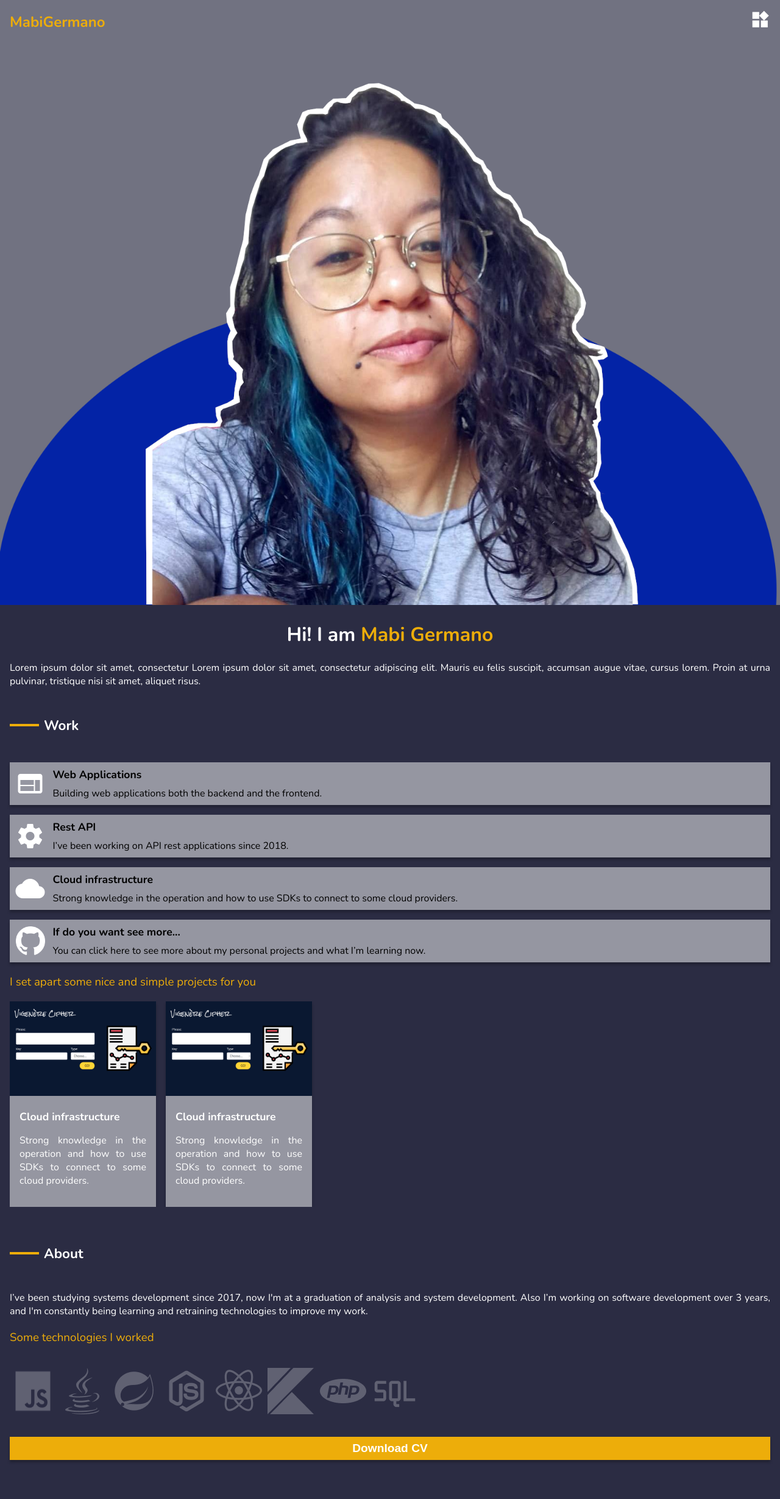
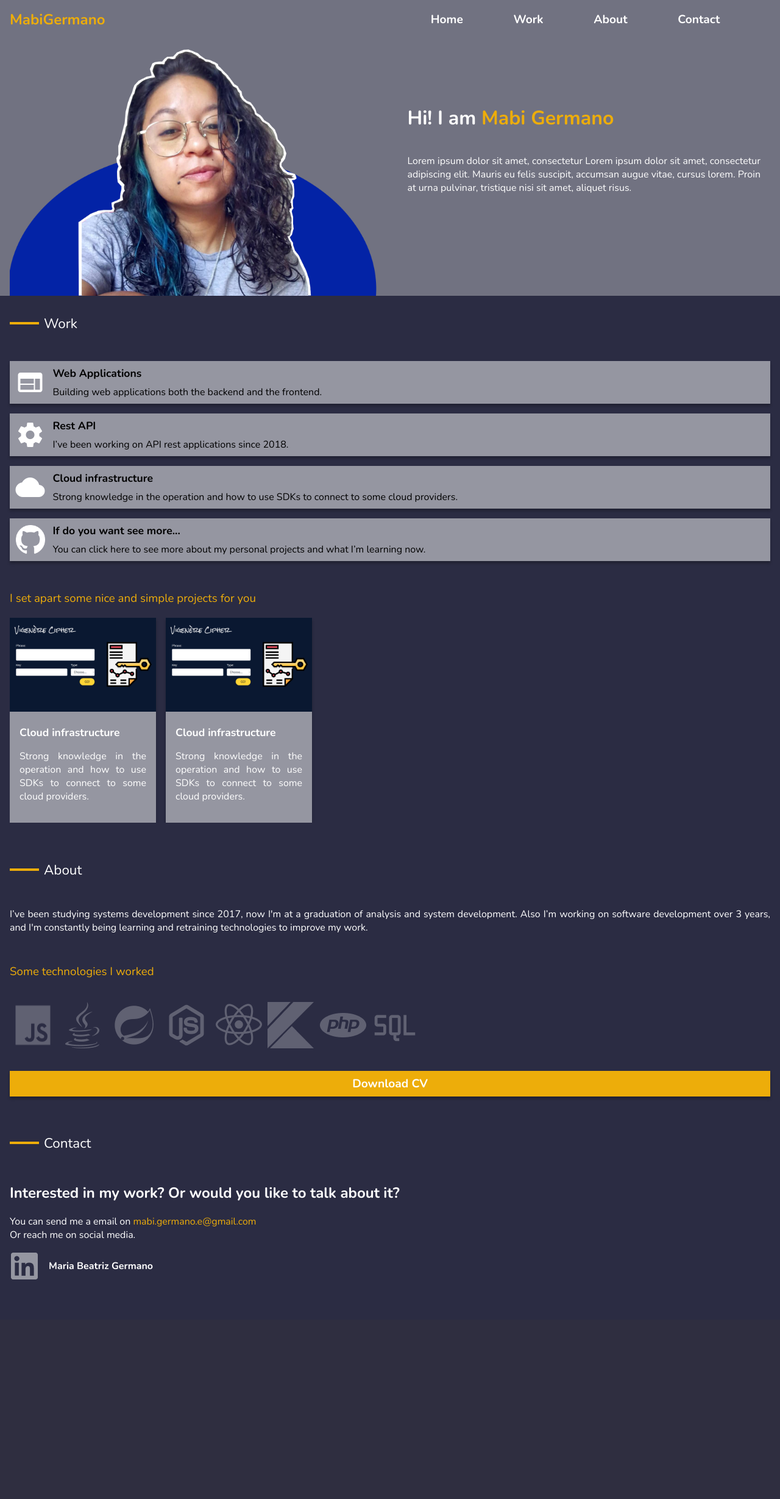
Before and after one commit to MabiGermano/personal-page, a PHP site: page / in a window 1280 px wide. Shown: the whole page at 61% size. After the commit the page ends 2098 px from the top, so only its background shows below. Run offline with PHP 8.4, Linux system fonts and the light colour scheme.

Commit message:
contact section + init desktop version

```diff
--- a/index.html
+++ b/index.html
@@ -22,7 +22,22 @@
                 <h1>MabiGermano</h1>
             </div>
 
-            <div>
+            <ul data-device="desktop">
+                <li>
+                    Home
+                </li>
+                <li>
+                    Work
+                </li>
+                <li>
+                    About
+                </li>
+                <li>
+                    Contact
+                </li>
+            </ul>
+
+            <div data-device="mobile">
                 <div onclick="teste()">
                     <span class="material-icons">
                         widgets
@@ -190,6 +205,32 @@
 
     </section>
 
+    <section id="contact">
+        <div class="section-title">
+            <span class="line-decoration">
+            </span>
+            <h4>Contact</h4>
+        </div>
+
+        <h2>
+            Interested in my work?
+            Or would you like to talk about it?
+        </h2>
+
+        <p>
+            You can send me a email on <span>mabi.germano.e@gmail.com</span> <br />
+            Or reach me on social media.
+        </p>
+
+        <div class="media-box">
+            <img src="src/assets/img/linkedin_icon.png" alt="Linkedin icon">
+            <span>
+                <a href="https://www.linkedin.com/in/mbeatriz-germano/">Maria Beatriz Germano</a>
+            </span>
+        </div>
+
+    </section>
+
     <script>
         function teste() {
             console.log("teste")
--- a/src/assets/css/global.css
+++ b/src/assets/css/global.css
@@ -5,13 +5,14 @@
     --details-color-darker: #d69a00;
     --default-shadow: 0px 4px 4px rgba(0, 0, 0, 0.25);
     --default-transparency: rgba(255, 255, 255, 0.5);
+    --default-font-family: 'Nunito', sans-serif;
 }
 
 html,
 body {
     margin: 0;
     padding: 0;
-    font-family: 'Nunito', sans-serif;
+    font-family: var(--default-font-family);
     color: white;
 }
 
@@ -48,6 +49,7 @@ button {
     font-weight: 700;
     box-shadow: var(--default-shadow);
     transition: 0.2s background-color;
+    font-family: var(--default-font-family);
 }
 
 button:hover {
@@ -163,6 +165,7 @@ section {
 
 .section-title h4 {
     font-size: 1.4rem;
+    font-weight: 400;
 }
 
 .card {
@@ -215,6 +218,8 @@ section#work .card h4 {
 section h3 {
     color: var(--details-color);
     font-weight: 300;
+
+    margin-top: 3rem;
 }
 
 .carousel {
@@ -222,7 +227,7 @@ section h3 {
     flex-wrap: nowrap;
     overflow-x: auto;
 
-  -webkit-overflow-scrolling: touch;
+    -webkit-overflow-scrolling: touch;
 }
 
 .carousel .card {
@@ -247,6 +252,68 @@ section#about .technologies {
     margin: 2rem 0;
 }
 
-section#about .technologies img + img{
+section#about .technologies img+img {
     margin: .3rem;
 }
+
+
+section#contact p span {
+    color: var(--details-color);
+}
+
+.media-box {
+    display: flex;
+    align-items: center;
+}
+
+.media-box a {
+    text-decoration: none;
+    color: inherit;
+    font-weight: 700;
+    transition: .5s color;
+}
+
+.media-box a:hover {
+    color: var(--details-color);
+}
+
+.media-box img {
+    margin-right: 1rem;
+}
+
+
+@media screen and (min-width: 700px) {
+    header {
+        width: 100%;
+        height: 100%;
+        background-color: rgba(255, 255, 255, 0.33);
+        display: flex;
+    }
+
+    header div>img {
+        background: transparent;
+    }
+
+    header>div {
+        margin: 0 1rem;
+        display: flex;
+        flex-direction: column;
+        align-items: flex-start;
+        justify-content: center;
+    }
+
+    [data-device="mobile"] {
+        display: none;
+    }
+
+    ul[data-device="desktop"] {
+        list-style: none;
+        width: 50%;
+        margin: 0 1rem;
+        display: flex;
+        justify-content:  space-evenly;
+        font-size: 1.2rem;
+        font-weight: 700;
+    }
+
+}
```
Also changed, not shown: src/assets/img/linkedin_icon.png (added).
